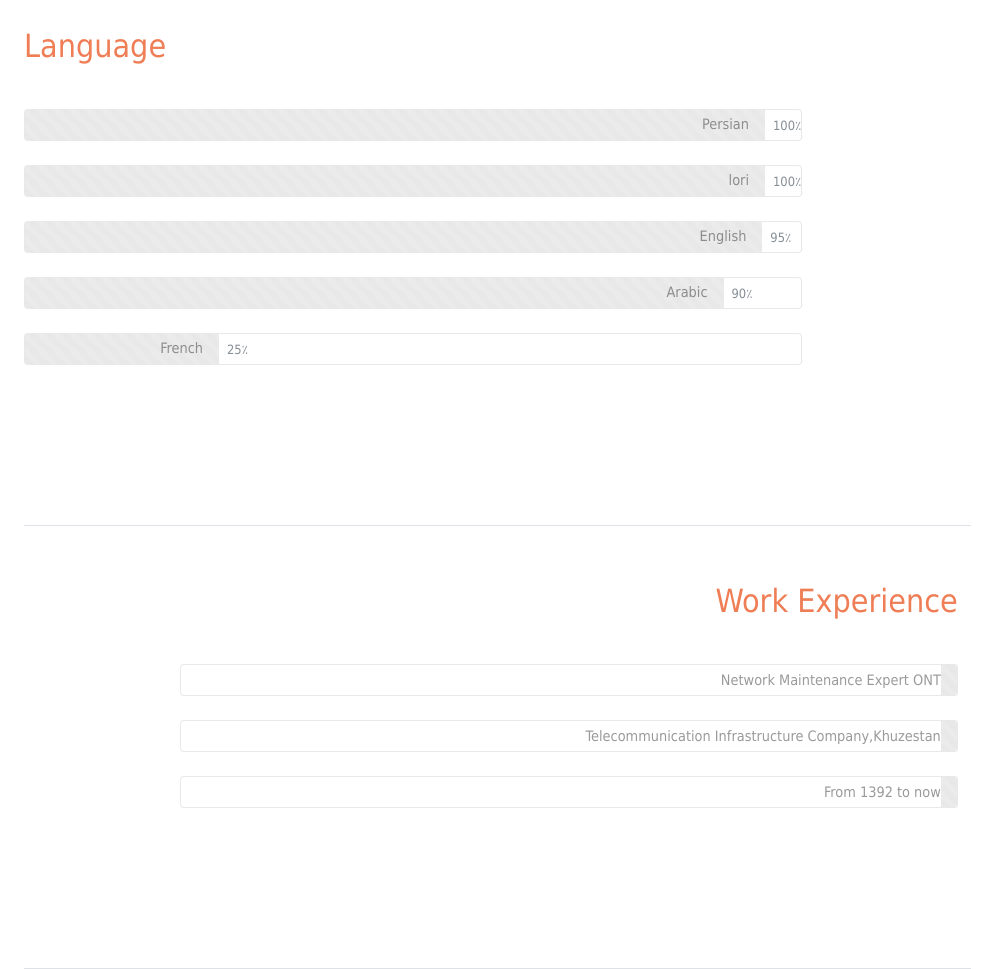
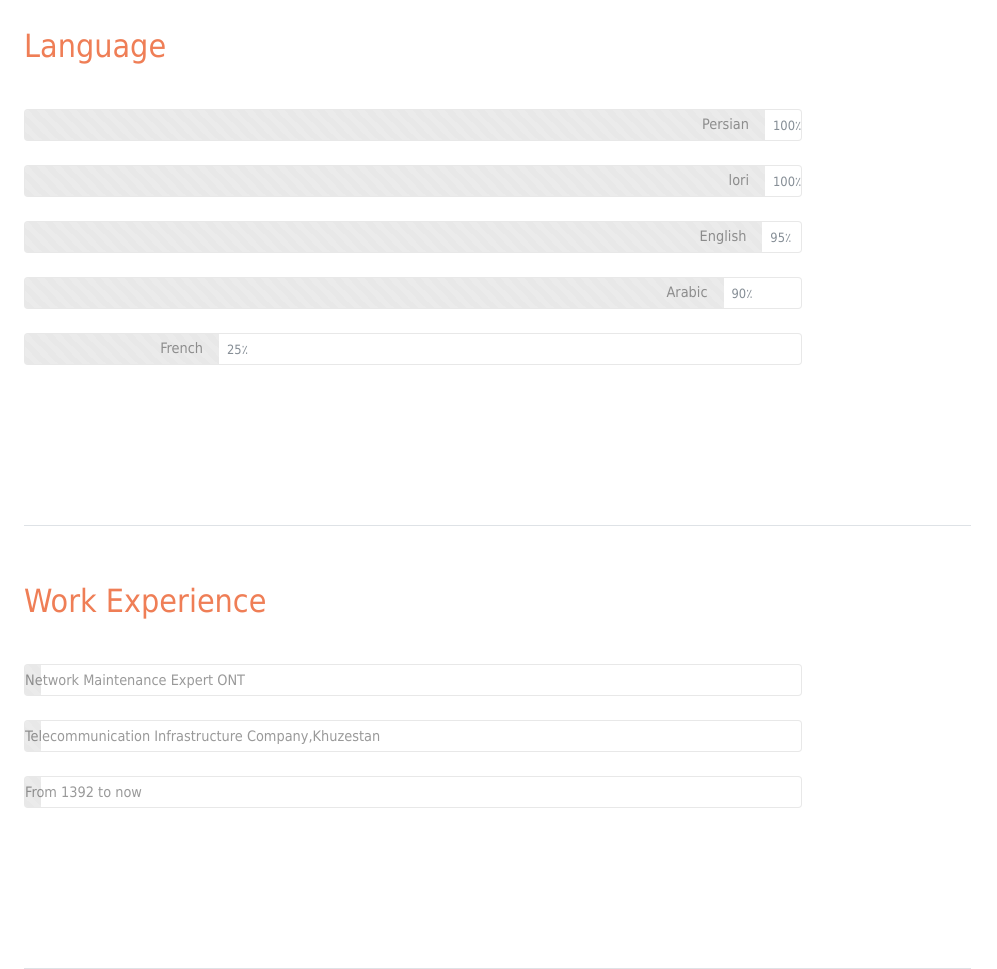
Before and after one commit to parvinhajatpour/Resume, a plain HTML site: page RESUME-EN.html in a window 1280 px wide. Shown: the part 3091-4060 px from the top of the page, without its empty margins (0-997 px from the left). Drawn offline with nearby package versions, Linux system fonts and the light colour scheme.

Commit message:
Update RESUME-EN.html

```diff
--- a/RESUME-EN.html
+++ b/RESUME-EN.html
@@ -338,7 +338,7 @@
                     </div>
 
                 </section>
-				<section id="job" class=" pt-2">
+				<section id="job" class=" pt-2" dir="ltr" align="left">
                     <h2 class="pb-1 pt-4 mt-5 mt-lg-4">Work Experience</h2>
                     <div class="col-lg-10 px-0">
                         <p class="ml-0 pt-2 pb-2"></p>
```
